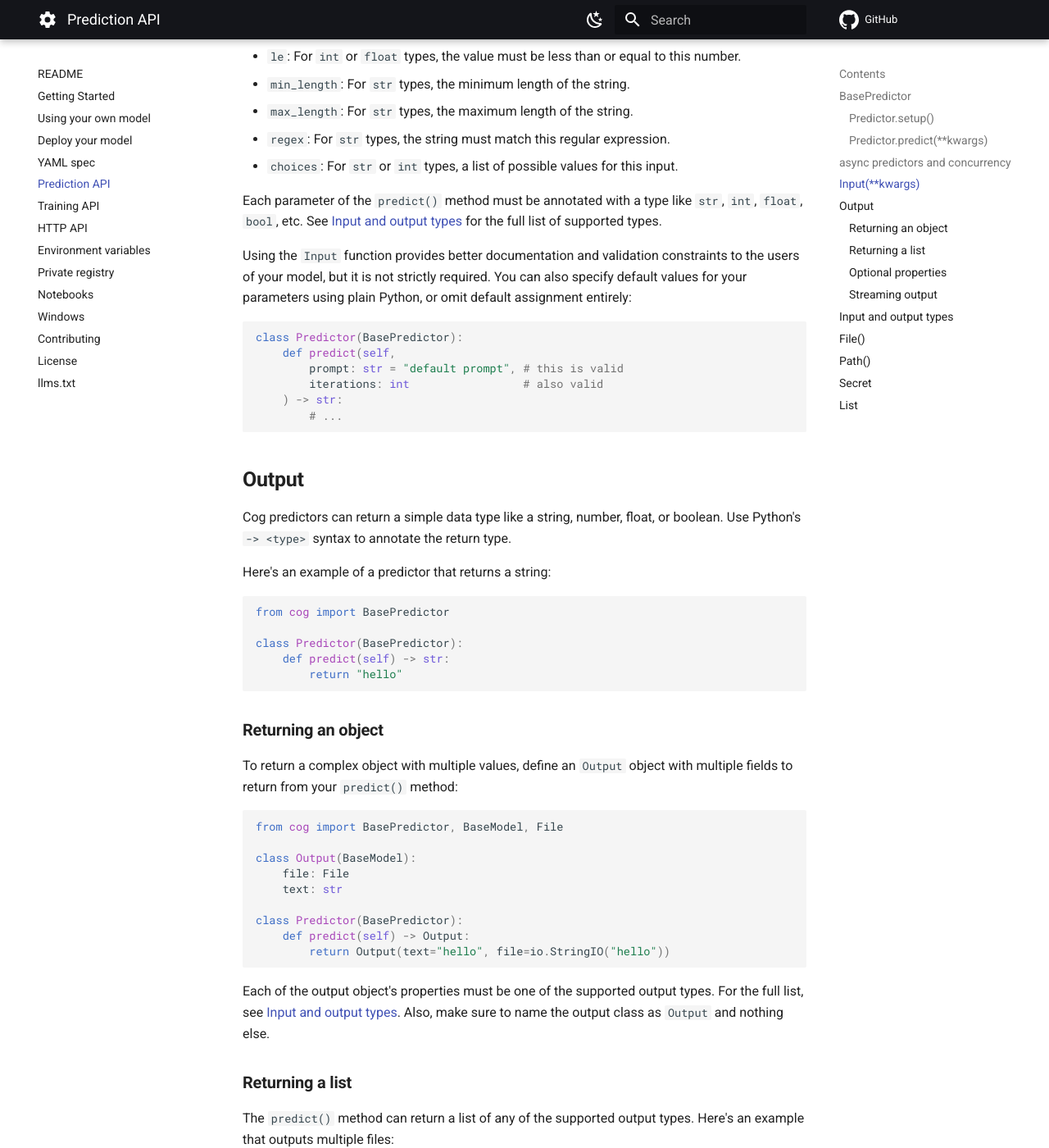
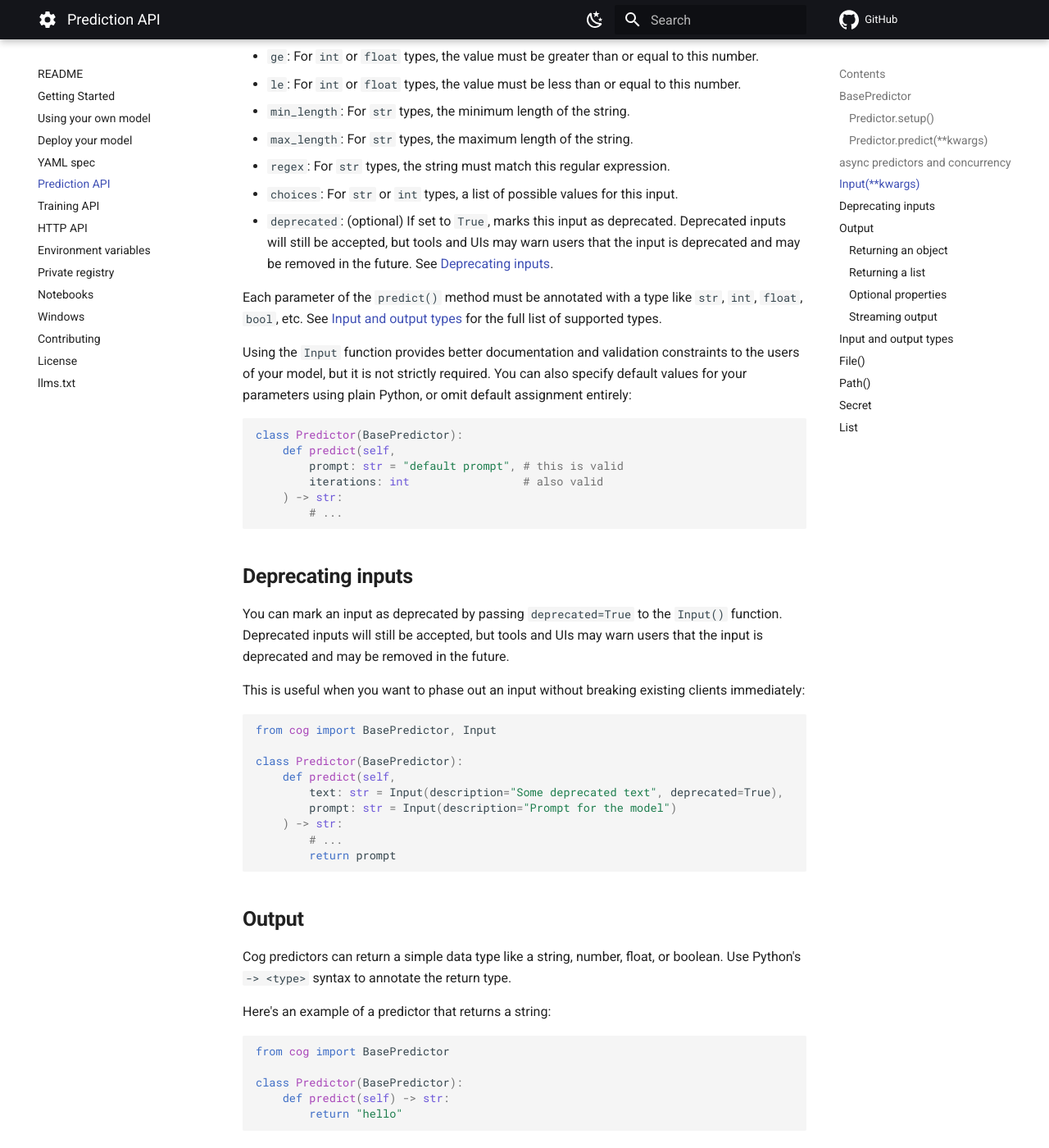
Before and after one commit to dragsoshuvo/cog, an MkDocs documentation site: the page built from docs/python.md, in a window 1280 px wide and 1400 px high, scrolled down 3399 px. Shown: the whole window at 82% size. Built offline with MkDocs 1.6.1 and Material for MkDocs 9.7.7, drawn with Linux system fonts in a browser that asks for light colours; comment, search, counter and statistics services are not loaded.

Commit message:
document input deprecation (#2367)

````diff
--- a/docs/python.md
+++ b/docs/python.md
@@ -18,6 +18,7 @@ This document defines the API of the `cog` Python module, which is used to defin
   - [`Predictor.predict(**kwargs)`](#predictorpredictkwargs)
 - [`async` predictors and concurrency](#async-predictors-and-concurrency)
 - [`Input(**kwargs)`](#inputkwargs)
+  - [Deprecating inputs](#deprecating-inputs)
 - [Output](#output)
   - [Returning an object](#returning-an-object)
   - [Returning a list](#returning-a-list)
@@ -131,6 +132,7 @@ The `Input()` function takes these keyword arguments:
 - `max_length`: For `str` types, the maximum length of the string.
 - `regex`: For `str` types, the string must match this regular expression.
 - `choices`: For `str` or `int` types, a list of possible values for this input.
+- `deprecated`: (optional) If set to `True`, marks this input as deprecated. Deprecated inputs will still be accepted, but tools and UIs may warn users that the input is deprecated and may be removed in the future. See [Deprecating inputs](#deprecating-inputs).
 
 Each parameter of the `predict()` method must be annotated with a type like `str`, `int`, `float`, `bool`, etc. See [Input and output types](#input-and-output-types) for the full list of supported types.
 
@@ -143,6 +145,24 @@ class Predictor(BasePredictor):
         iterations: int                 # also valid
     ) -> str:
         # ...
+```
+
+## Deprecating inputs
+
+You can mark an input as deprecated by passing `deprecated=True` to the `Input()` function. Deprecated inputs will still be accepted, but tools and UIs may warn users that the input is deprecated and may be removed in the future.
+
+This is useful when you want to phase out an input without breaking existing clients immediately:
+
+```py
+from cog import BasePredictor, Input
+
+class Predictor(BasePredictor):
+    def predict(self,
+        text: str = Input(description="Some deprecated text", deprecated=True),
+        prompt: str = Input(description="Prompt for the model")
+    ) -> str:
+        # ...
+        return prompt
 ```
 
 ## Output
````
